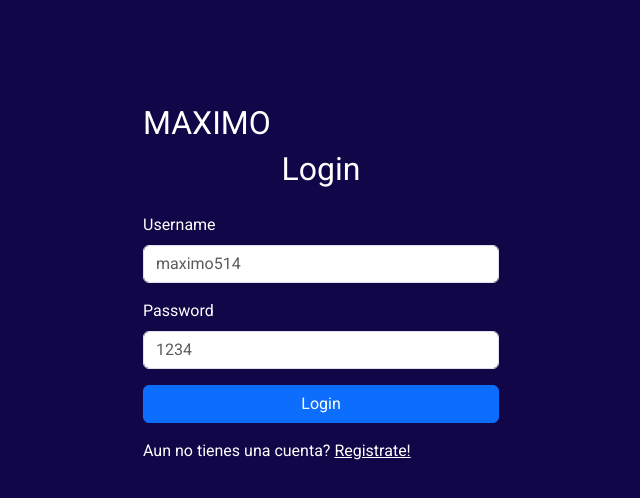
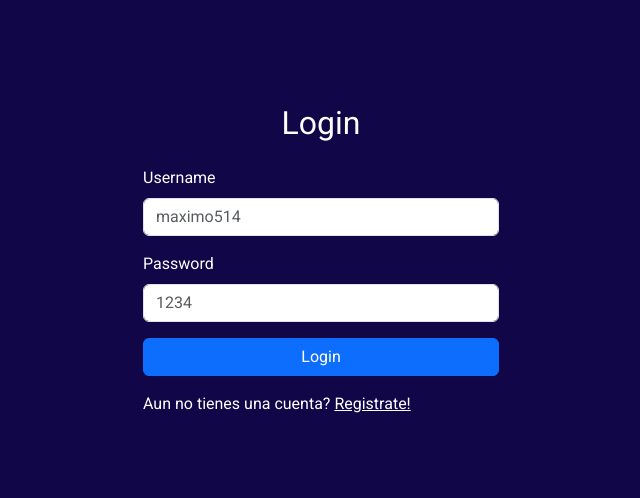
Before and after one commit to Teseo11/proyectoprogramacion3, a React (Vite) app: page / in a window 1280 px wide. Shown: the top 498 px of the page, without its empty margins (319-959 px from the left). Built offline with nearby package versions, Linux system fonts and the light colour scheme.

Commit message:
fix dashboard render

```diff
--- a/src/components/ComponentsRoutes.jsx
+++ b/src/components/ComponentsRoutes.jsx
@@ -23,7 +23,7 @@ function ComponentsRoutes() {
         <Route path="/login" element={<LoginPage />} />
         <Route path="/registro" element={<RegistroPage />} />
         <Route element={<ProtectedRoutes isAllowed={isAuthenticated} />}>
-        <Route path="/inicio" element={<Inicio />} />
+          <Route path="/inicio" element={<Inicio />} />
           <Route path="/clientes" element={<ClientesPage />} />
           <Route path="/clientes/new" element={<ClientesForm />} />
           <Route path="/clientes/edit/:id" element={<ClientesForm />} />
--- a/src/components/Content.jsx
+++ b/src/components/Content.jsx
@@ -1,8 +1,6 @@
 import ComponentsRoutes from "./ComponentsRoutes";
 
 function Content() {
-  const { rol, isAuthenticated } = useAuth();
-
   return <ComponentsRoutes />;
 }
 
--- a/src/pages/autenticacion/LoginPage.jsx
+++ b/src/pages/autenticacion/LoginPage.jsx
@@ -36,7 +36,6 @@ const LoginPage = () => {
     <div className="container">
       <div className="row justify-content-center">
         <div className="form-container col-lg-4 col-md-6 col-sm-8">
-          <h2>MAXIMO</h2>
           <h2 className="text-center mb-4">Login</h2>
           <form onSubmit={handleSubmit}>
             <div className="mb-3">
```
